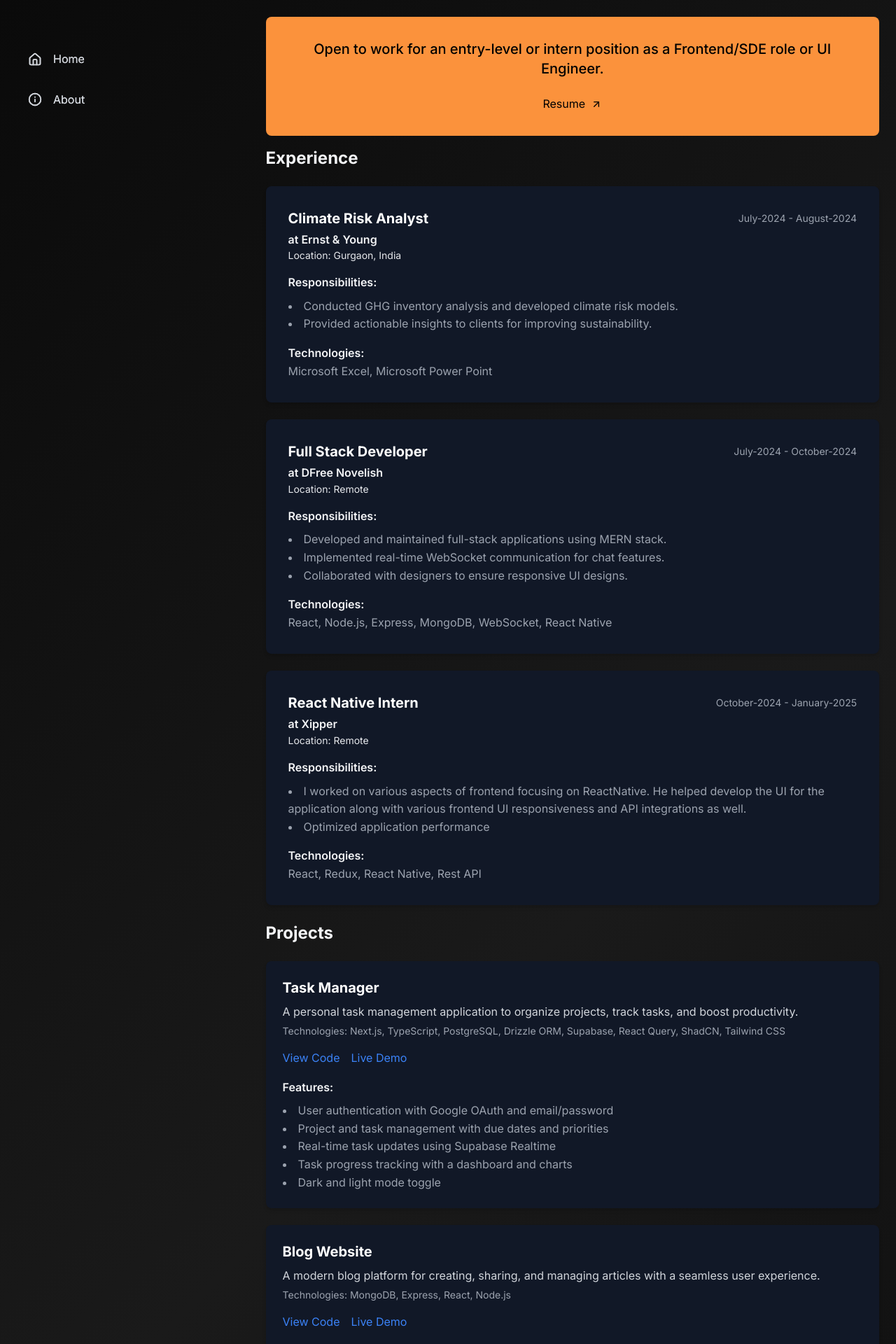
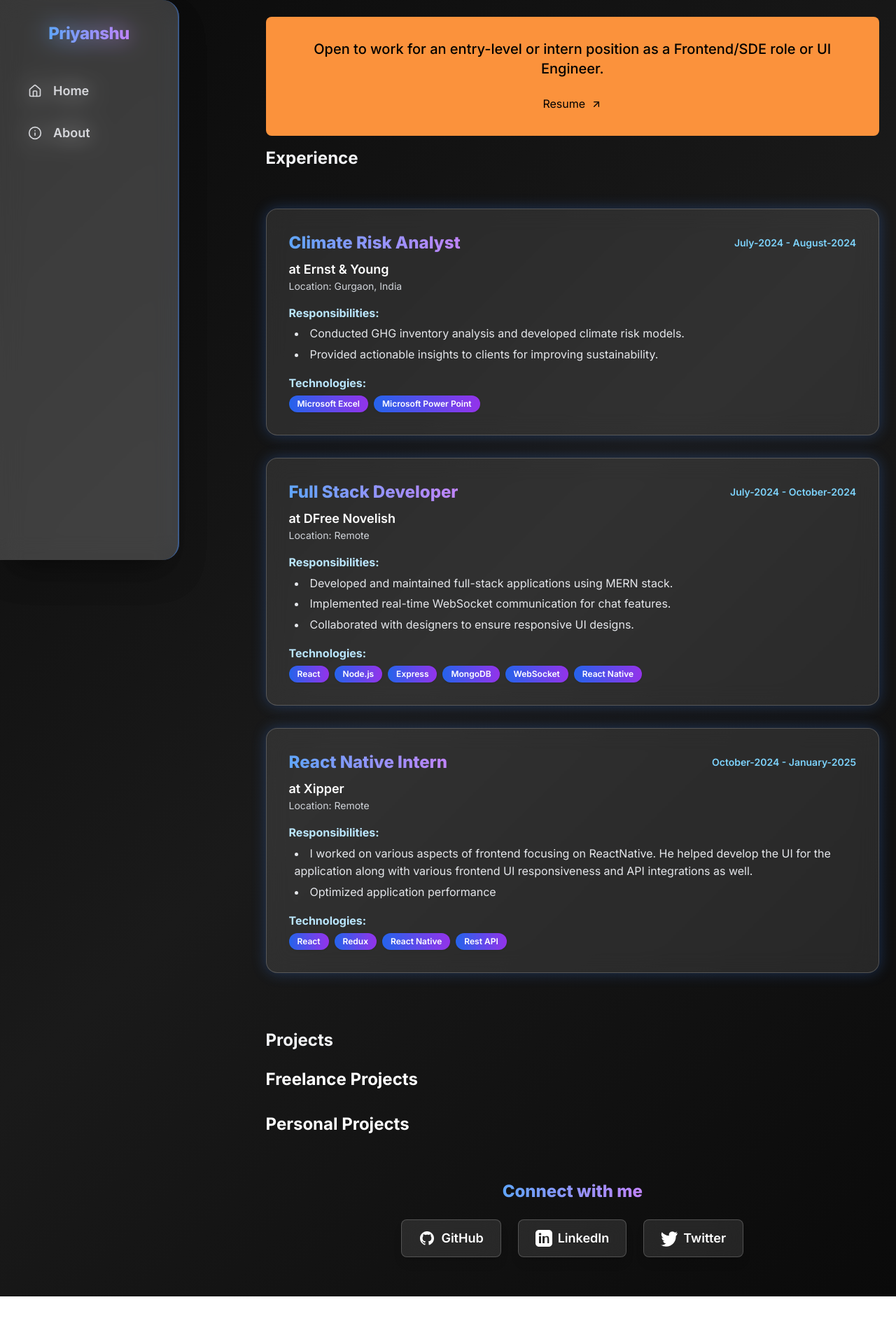
Before and after one commit to priyanshu-101/About, a React (Vite) app: page /about in a window 1280 px wide. Shown: the top 1920 px of the page at 70% size. After the commit the page ends 1852 px from the top, so only its background shows below. Built offline with nearby package versions, Linux system fonts and the light colour scheme; no server answers.

Commit message:
ui updated

```diff
--- a/src/components/Experience.jsx
+++ b/src/components/Experience.jsx
@@ -2,46 +2,52 @@ import { experience } from "../data/Experience";
 
 const Experience = () => {
     return (
-        <div>
+        <section className="py-8 animate-fade-in">
          {experience.map((exp, index) => (
             <div
               key={index}
-                      className="shadow-md rounded-lg p-8 mb-6 bg-gray-900"
+              className="glass-card p-8 mb-8 shadow-glow animate-slide-up"
             >
-                      <div className="flex justify-between items-center">
-                        <h2 className="text-xl font-bold text-white">
+              <div className="flex flex-col md:flex-row md:justify-between md:items-center mb-2">
+                <h2 className="text-2xl font-extrabold gradient-text mb-2 md:mb-0">
                   {exp.jobTitle}
                 </h2>
-                        <p className="text-sm text-gray-400">
+                <p className="text-sm text-primary-300 font-semibold">
                   {exp.startDate} - {exp.endDate}
                 </p>
               </div>
-                      <p className="text-md font-semibold text-gray-100 mt-1">
+              <p className="text-lg font-semibold text-white mt-1">
                 <a
                   href={exp.linkedInUrl}
                   target="_blank"
                   rel="noopener noreferrer"
-                            className="text-gray-100 "
+                  className="hover:underline hover:text-accent-400 transition-colors"
                 >
                   at {exp.company}
                 </a>
               </p>
-                      <p className="text-sm text-gray-200">Location: {exp.location}</p>
+              <p className="text-sm text-gray-300 mb-2">Location: {exp.location}</p>
               <div className="mt-4">
-                        <h3 className="font-semibold text-gray-100">Responsibilities:</h3>
-                        <ul className="list-disc list-inside text-gray-400 mt-2">
+                <h3 className="font-bold text-primary-200 mb-1">Responsibilities:</h3>
+                <ul className="list-disc list-inside text-gray-200 space-y-1">
                   {exp.responsibilities.map((item, idx) => (
-                            <li key={idx}>{item}</li>
+                    <li key={idx} className="pl-2 animate-fade-in">{item}</li>
                   ))}
                 </ul>
               </div>
               <div className="mt-4">
-                        <h3 className="font-semibold text-gray-100">Technologies:</h3>
-                        <p className="text-gray-400">{exp.technologies.join(", ")}</p>
+                <h3 className="font-bold text-primary-200 mb-1">Technologies:</h3>
+                <div className="flex flex-wrap gap-2">
+                  {exp.technologies.map((tech, idx) => (
+                    <span key={idx} className="px-3 py-1 rounded-full bg-gradient-to-r from-blue-600 to-purple-600 text-white text-xs font-semibold shadow">
+                      {tech}
+                    </span>
+                  ))}
+                </div>
               </div>
             </div>
           ))}
-                  </div>
+        </section>
     )
 };
 
--- a/src/components/Project.jsx
+++ b/src/components/Project.jsx
@@ -1,9 +1,11 @@
 import {project} from '../data/Project';
 
 const Projects = () => {
-    return (
-        <div>
-            {project.map((project, index) => (
+    const freelanceProjects = project.filter(p => p.type === 'freelance');
+    const personalProjects = project.filter(p => p.type === 'personal');
+
+    const renderProjects = (projects) => (
+        projects.map((project, index) => (
             <div key={index} className="shadow-md rounded-lg p-6 mb-6 bg-gray-900">
                 <h2 className="text-xl font-bold text-white">{project.name}</h2>
                 <p className="text-gray-300 mt-2">{project.description}</p>
@@ -37,7 +39,15 @@ const Projects = () => {
                     </ul>
                 </div>
             </div>
-            ))}
+        ))
+    );
+
+    return (
+        <div>
+            <h1 className="text-2xl font-bold text-white mb-4">Freelance Projects</h1>
+            {renderProjects(freelanceProjects)}
+            <h1 className="text-2xl font-bold text-white mb-4 mt-8">Personal Projects</h1>
+            {renderProjects(personalProjects)}
         </div>
     );
 };
--- a/src/components/Sidebar.jsx
+++ b/src/components/Sidebar.jsx
@@ -40,51 +40,57 @@ const Sidebar = () => {
     setInstallPrompt(null);
   };
 
-
   return (
-    <div className="relative">
+    <div className="relative z-50">
+      {/* Mobile menu button */}
       <button
         onClick={() => setIsOpen(!isOpen)}
-        className="lg:hidden fixed top-4 left-4 z-50 p-2 rounded-lg bg-gray-800 text-white hover:bg-gray-700"
+        className="lg:hidden fixed top-4 left-4 z-50 p-2 rounded-lg bg-gradient-to-r from-blue-600 to-purple-600 text-white shadow-glow hover:scale-110 transition-transform duration-200"
+        aria-label="Open sidebar menu"
       >
          <Menu size={24} />
       </button>
 
+      {/* Sidebar */}
       <div className={`
-        fixed top-0 left-0 h-full
-       text-gray-100
+        fixed top-0 left-0 h-full w-64 p-6
         transition-transform duration-300 ease-in-out
+        bg-white/10 backdrop-blur-lg border-r-2 border-blue-500/30 shadow-2xl
+        rounded-tr-3xl rounded-br-3xl
+        flex flex-col items-center
+        ${isOpen ? 'translate-x-0' : '-translate-x-full'}
         lg:translate-x-0
-        ${isOpen ? 'translate-x-0' : '-translate-x-full'}
-        w-64 p-6
+        z-40
       `}>
-        <div className="space-y-8">
-
-          <nav className="space-y-2">
+        {/* Brand/Logo */}
+        <div className="w-full flex items-center justify-center mb-10 mt-2">
+          <span className="text-2xl font-extrabold gradient-text tracking-tight select-none">Priyanshu</span>
+        </div>
+        <nav className="space-y-2 w-full">
           {menuItems.map((item, index) => (
             <a
               key={index}
               href={item.path}
-                className="flex items-center gap-4 px-4 py-3 rounded-lg
-                         hover:bg-gray-800 transition-colors duration-200
-                         text-gray-300 hover:text-white mt-9"
+              className="flex items-center gap-4 px-4 py-3 rounded-xl font-semibold text-lg
+                         hover:bg-gradient-to-r hover:from-blue-600 hover:to-purple-600 hover:text-white
+                         transition-all duration-200 text-gray-200/90 hover:shadow-glow"
             >
               {item.icon}
               <span>{item.label}</span>
             </a>
           ))}
         </nav>
-        </div>
-      </div>
+        {/* Install App Button */}
         {installPrompt && (
           <button
             onClick={handleInstallClick}
-          className="fixed bottom-4 right-4 bg-blue-600 text-white px-4 py-2 rounded-lg shadow-lg"
+            className="mt-10 w-full btn-primary"
           >
             Install App
           </button>
         )}
       </div>
+    </div>
   );
 };
 
--- a/src/components/SocialLinks.jsx
+++ b/src/components/SocialLinks.jsx
@@ -1,41 +1,55 @@
-import { Linkedin, Github, Twitter, Mail } from 'lucide-react';
+import React from "react";
+
+const socialLinks = [
+  {
+    name: "GitHub",
+    url: "https://github.com/priyanshu-101",
+    icon: (
+      <svg className="w-6 h-6" fill="currentColor" viewBox="0 0 24 24">
+        <path d="M12 2C6.477 2 2 6.484 2 12.021c0 4.428 2.865 8.184 6.839 9.504.5.092.682-.217.682-.482 0-.237-.009-.868-.014-1.703-2.782.605-3.369-1.342-3.369-1.342-.454-1.155-1.11-1.463-1.11-1.463-.908-.62.069-.608.069-.608 1.004.07 1.532 1.032 1.532 1.032.892 1.53 2.341 1.088 2.91.832.092-.647.35-1.088.636-1.339-2.22-.253-4.555-1.113-4.555-4.951 0-1.093.39-1.988 1.029-2.688-.103-.253-.446-1.272.098-2.65 0 0 .84-.27 2.75 1.025A9.564 9.564 0 0112 6.844c.85.004 1.705.115 2.504.337 1.909-1.295 2.748-1.025 2.748-1.025.546 1.378.202 2.397.1 2.65.64.7 1.028 1.595 1.028 2.688 0 3.847-2.338 4.695-4.566 4.944.359.309.678.92.678 1.855 0 1.338-.012 2.419-.012 2.749 0 .267.18.577.688.479C19.138 20.2 22 16.447 22 12.021 22 6.484 17.523 2 12 2z" />
+      </svg>
+    ),
+  },
+  {
+    name: "LinkedIn",
+    url: "https://linkedin.com/in/priyanshu-101",
+    icon: (
+      <svg className="w-6 h-6" fill="currentColor" viewBox="0 0 24 24">
+        <path d="M19 0h-14c-2.761 0-5 2.239-5 5v14c0 2.761 2.239 5 5 5h14c2.762 0 5-2.239 5-5v-14c0-2.761-2.238-5-5-5zm-11 19h-3v-10h3v10zm-1.5-11.268c-.966 0-1.75-.784-1.75-1.75s.784-1.75 1.75-1.75 1.75.784 1.75 1.75-.784 1.75-1.75 1.75zm13.5 11.268h-3v-5.604c0-1.337-.025-3.063-1.868-3.063-1.868 0-2.154 1.459-2.154 2.968v5.699h-3v-10h2.881v1.367h.041c.401-.761 1.381-1.563 2.841-1.563 3.039 0 3.6 2.001 3.6 4.599v5.597z" />
+      </svg>
+    ),
+  },
+  {
+    name: "Twitter",
+    url: "https://twitter.com/priyanshu_101",
+    icon: (
+      <svg className="w-6 h-6" fill="currentColor" viewBox="0 0 24 24">
+        <path d="M24 4.557a9.93 9.93 0 01-2.828.775 4.932 4.932 0 002.165-2.724c-.951.564-2.005.974-3.127 1.195a4.92 4.92 0 00-8.384 4.482C7.691 8.095 4.066 6.13 1.64 3.161c-.542.929-.856 2.01-.857 3.17 0 2.188 1.115 4.117 2.823 5.247a4.904 4.904 0 01-2.229-.616c-.054 2.281 1.581 4.415 3.949 4.89a4.936 4.936 0 01-2.224.084c.627 1.956 2.444 3.377 4.6 3.417A9.867 9.867 0 010 21.543a13.94 13.94 0 007.548 2.212c9.057 0 14.009-7.514 14.009-14.009 0-.213-.005-.425-.014-.636A10.025 10.025 0 0024 4.557z" />
+      </svg>
+    ),
+  },
+];
 
 const SocialLinks = () => {
-  const linkedinUrl = import.meta.env.VITE_LINKEDIN_URL;
-  const githubUrl = import.meta.env.VITE_GITHUB_URL;
-  const twitterUrl = import.meta.env.VITE_TWITTER_URL;
-  const mailto = `mailto:${import.meta.env.VITE_MAILTO}`;
-
   return (
-    <div className="w-full flex justify-center gap-6 p-4 text-white">
+    <section className="flex flex-col items-center py-8 animate-fade-in">
+      <h2 className="text-2xl font-extrabold gradient-text mb-6">Connect with me</h2>
+      <div className="flex gap-6 flex-wrap justify-center">
+        {socialLinks.map((link) => (
           <a
-        href={linkedinUrl}
-        className="hover:text-blue-600"
-      >
-        <Linkedin className="w-6 h-6" />
-      </a>
-      <a
-        href={githubUrl}
-
-        className="hover:text-gray-300"
-      >
-        <Github className="w-6 h-6" />
-      </a>
-      <a
-        href={twitterUrl}
+            key={link.name}
+            href={link.url}
             target="_blank"
             rel="noopener noreferrer"
-        className="hover:text-blue-400"
+            className="btn-secondary flex items-center gap-2 animate-scale-in hover:scale-110"
+            aria-label={link.name}
           >
-        <Twitter className="w-6 h-6" />
+            {link.icon}
+            <span className="font-semibold text-lg">{link.name}</span>
           </a>
-      <a
-        href={mailto}
-        className="hover:text-red-400"
-      >
-        <Mail className="w-6 h-6" />
-      </a>
+        ))}
       </div>
+    </section>
   );
 };
 
```
Lines whose indentation alone changed are shown as unchanged.
